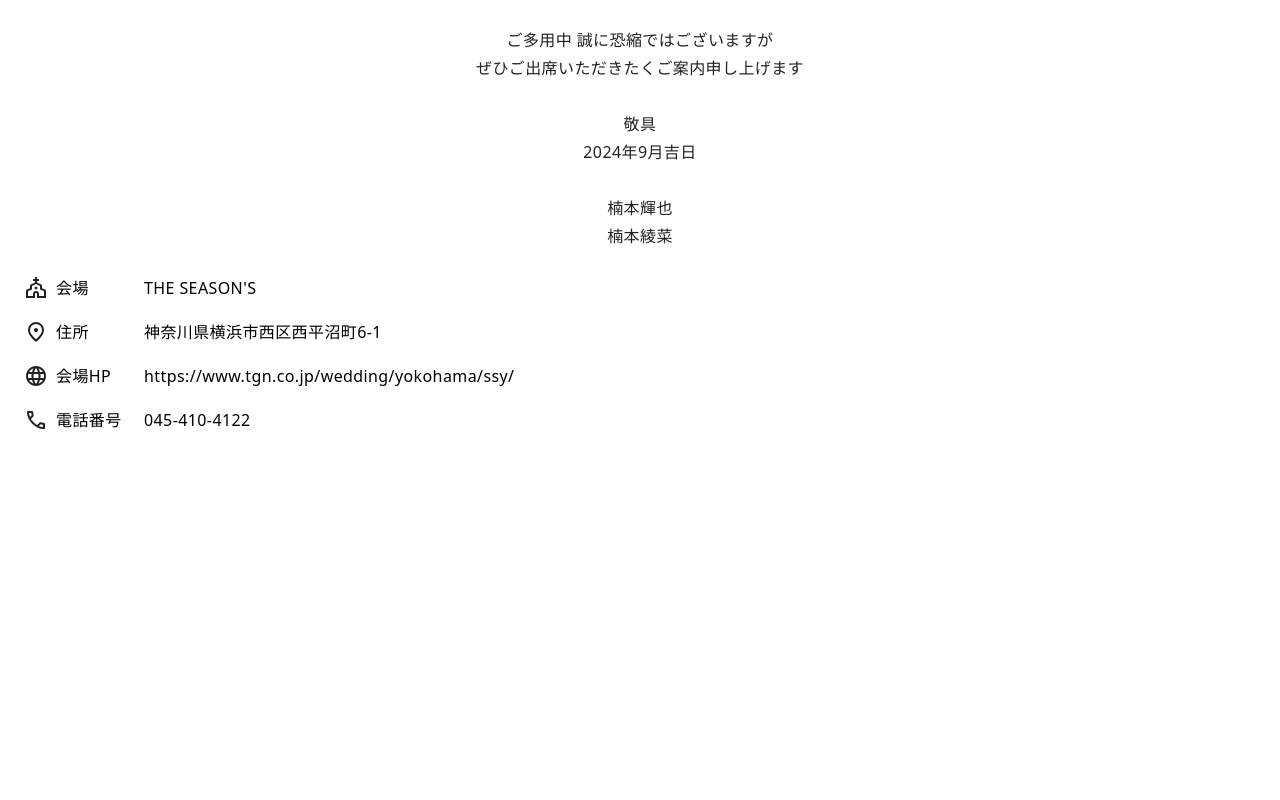
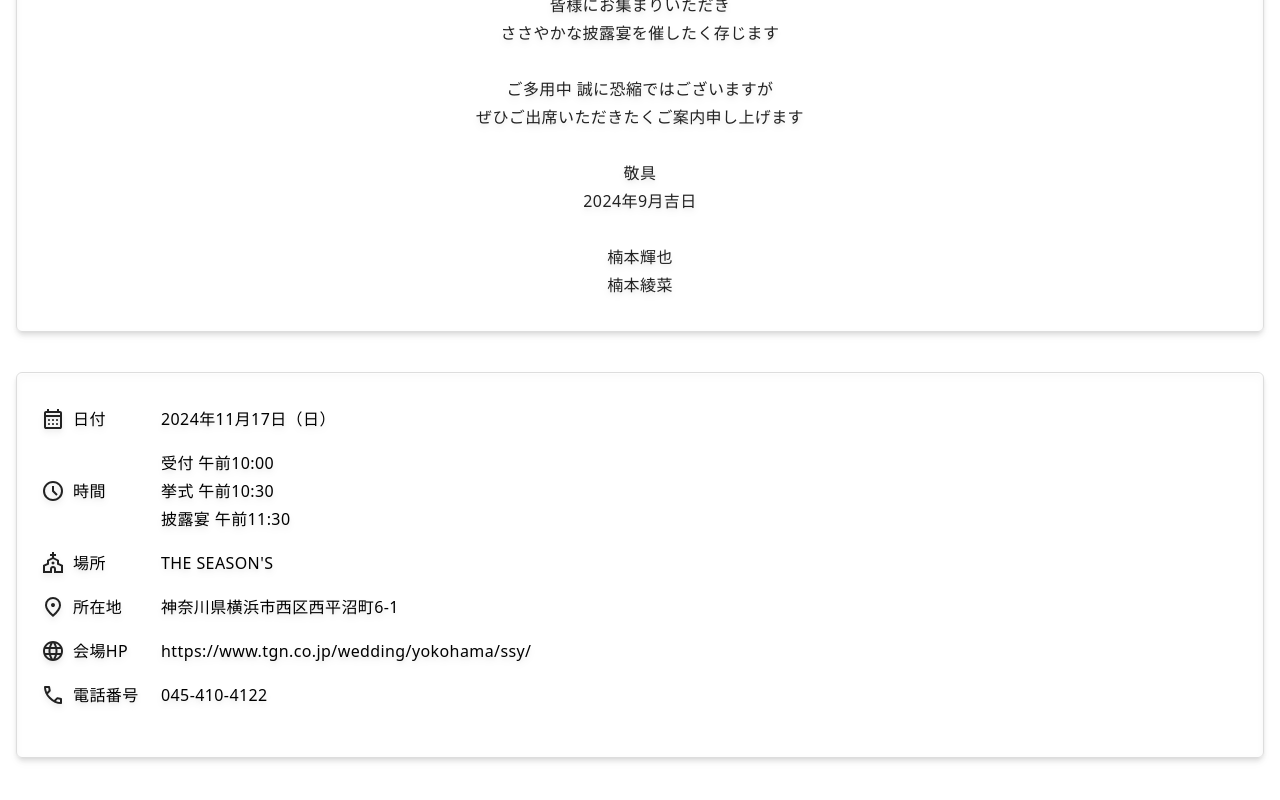
Before and after one commit to teru1116/sun-teru-invitation, a SvelteKit app: page / in a window 1280 px wide. Shown: the part 650-1450 px from the top of the page. Before the commit the page ends 1100 px from the top, so only its background shows below. Built offline with nearby package versions, Linux system fonts and the light colour scheme; grey boxes are pictures that could not be loaded.

Commit message:
基本情報, google map

```diff
--- a/src/app.css
+++ b/src/app.css
@@ -3,6 +3,9 @@
 @tailwind utilities;
 
 @layer base {
+  section {
+    @apply border border-solid border-borderGray rounded-md px-6 py-8 shadow-md drop-shadow-md
+  }
   h1 {
     @apply text-3xl tracking-wider
   }
--- /dev/null
+++ b/src/components/GoogleMapSection.svelte
@@ -0,0 +1,28 @@
+<script lang="ts">
+  import { onMount } from "svelte";
+
+  let googleMap: HTMLIFrameElement
+
+  onMount(() => {
+    const observer = new IntersectionObserver(entries => {
+      entries.forEach(entry => {
+        if (entry.isIntersecting) {
+          googleMap.src = 'https://www.google.com/maps/embed?pb=!1m18!1m12!1m3!1d6499.907816599894!2d139.6060176894818!3d35.45593550216894!2m3!1f0!2f0!3f0!3m2!1i1024!2i768!4f13.1!3m3!1m2!1s0x60185c750a99437b%3A0xbf302586ee13fa5d!2zVEhFIFNFQVNPTidT77yI44K244O744K344O844K644Oz44K677yJ!5e0!3m2!1sja!2sjp!4v1723429874331!5m2!1sja!2sjp'
+          observer.unobserve(googleMap)
+        }
+      })
+    }, {
+      root: null,
+      threshold: 0.1
+    })
+
+    observer.observe(googleMap)
+  })
+</script>
+
+<div>
+  <iframe
+    bind:this={googleMap}
+    title="ザ・シーズンズ" src="" width="100%" height="300" style="border:0;" loading="lazy" referrerpolicy="no-referrer-when-downgrade"
+  />
+</div>
--- a/src/components/InformationSection.svelte
+++ b/src/components/InformationSection.svelte
@@ -8,13 +8,23 @@
 
   const descriptions: DescriptionListItem[] = [
     {
+      svg: `<svg xmlns="http://www.w3.org/2000/svg" height="24px" viewBox="0 -960 960 960" width="24px" fill="#222222"><path d="M200-80q-33 0-56.5-23.5T120-160v-560q0-33 23.5-56.5T200-800h40v-80h80v80h320v-80h80v80h40q33 0 56.5 23.5T840-720v560q0 33-23.5 56.5T760-80H200Zm0-80h560v-400H200v400Zm0-480h560v-80H200v80Zm0 0v-80 80Zm280 240q-17 0-28.5-11.5T440-440q0-17 11.5-28.5T480-480q17 0 28.5 11.5T520-440q0 17-11.5 28.5T480-400Zm-160 0q-17 0-28.5-11.5T280-440q0-17 11.5-28.5T320-480q17 0 28.5 11.5T360-440q0 17-11.5 28.5T320-400Zm320 0q-17 0-28.5-11.5T600-440q0-17 11.5-28.5T640-480q17 0 28.5 11.5T680-440q0 17-11.5 28.5T640-400ZM480-240q-17 0-28.5-11.5T440-280q0-17 11.5-28.5T480-320q17 0 28.5 11.5T520-280q0 17-11.5 28.5T480-240Zm-160 0q-17 0-28.5-11.5T280-280q0-17 11.5-28.5T320-320q17 0 28.5 11.5T360-280q0 17-11.5 28.5T320-240Zm320 0q-17 0-28.5-11.5T600-280q0-17 11.5-28.5T640-320q17 0 28.5 11.5T680-280q0 17-11.5 28.5T640-240Z"/></svg>`,
+      title: `日付`,
+      description: `2024年11月17日（日）`
+    },
+    {
+      svg: `<svg xmlns="http://www.w3.org/2000/svg" height="24px" viewBox="0 -960 960 960" width="24px" fill="#222222"><path d="m612-292 56-56-148-148v-184h-80v216l172 172ZM480-80q-83 0-156-31.5T197-197q-54-54-85.5-127T80-480q0-83 31.5-156T197-763q54-54 127-85.5T480-880q83 0 156 31.5T763-763q54 54 85.5 127T880-480q0 83-31.5 156T763-197q-54 54-127 85.5T480-80Zm0-400Zm0 320q133 0 226.5-93.5T800-480q0-133-93.5-226.5T480-800q-133 0-226.5 93.5T160-480q0 133 93.5 226.5T480-160Z"/></svg>`,
+      title: `時間`,
+      description: `受付 午前10:00\n挙式 午前10:30\n披露宴 午前11:30`,
+    },
+    {
       svg: `<svg xmlns="http://www.w3.org/2000/svg" height="24px" viewBox="0 -960 960 960" width="24px" fill="#222222"><path d="M80-80v-320l160-71v-129l200-100v-60h-80v-80h80v-80h80v80h80v80h-80v60l200 100v129l160 71v320H520v-160q0-17-11.5-28.5T480-280q-17 0-28.5 11.5T440-240v160H80Zm80-80h200v-82q0-51 35-86.5t85-35.5q50 0 85 35.5t35 86.5v82h200v-192l-160-72v-134l-160-82-160 82v134l-160 72v192Zm320-260q25 0 42.5-17.5T540-480q0-25-17.5-42.5T480-540q-25 0-42.5 17.5T420-480q0 25 17.5 42.5T480-420Zm0 20Z"/></svg>`,
-      title: `会場`,
+      title: `場所`,
       description: `THE SEASON'S`
     },
     {
       svg: `<svg xmlns="http://www.w3.org/2000/svg" height="24px" viewBox="0 -960 960 960" width="24px" fill="#222222"><path d="M480-480q33 0 56.5-23.5T560-560q0-33-23.5-56.5T480-640q-33 0-56.5 23.5T400-560q0 33 23.5 56.5T480-480Zm0 294q122-112 181-203.5T720-552q0-109-69.5-178.5T480-800q-101 0-170.5 69.5T240-552q0 71 59 162.5T480-186Zm0 106Q319-217 239.5-334.5T160-552q0-150 96.5-239T480-880q127 0 223.5 89T800-552q0 100-79.5 217.5T480-80Zm0-480Z"/></svg>`,
-      title: `住所`,
+      title: `所在地`,
       description: `神奈川県横浜市西区西平沼町6-1`,
     },
     {
@@ -32,7 +42,7 @@
   ]
 </script>
 
-<section>
+<div>
   <ul>
     {#each descriptions as { svg, title, description, href }}
       <li class="flex items-center mb-4">
@@ -42,7 +52,7 @@
             {title}
           </p>
         </div>
-        <p class="w-[calc(100%_-_120px)]">
+        <p class="w-[calc(100%_-_120px)] whitespace-pre-wrap">
           {#if href}
             <a href={href} target="_blank" class="break-words whitespace-normal hover:">
               {description}
@@ -54,4 +64,4 @@
       </li>
     {/each}
   </ul>
-</section>
+</div>
--- a/src/components/MessageSection.svelte
+++ b/src/components/MessageSection.svelte
@@ -1,4 +1,3 @@
-<div class="p-6">
 <p class="text-center text-textBlack">
   様<br>
   <br>
@@ -18,4 +17,3 @@
   楠本輝也<br>
   楠本綾菜
 </p>
-</div>
--- a/src/routes/+page.svelte
+++ b/src/routes/+page.svelte
@@ -2,12 +2,18 @@
   import FirstView from "../components/FirstView.svelte";
   import MessageSection from "../components/MessageSection.svelte";
   import InformationSection from "../components/InformationSection.svelte";
+  import GoogleMapSection from "../components/GoogleMapSection.svelte";
 </script>
 
 <div>
   <FirstView />
-  <MessageSection />
-  <div class="px-6">
-    <InformationSection />
+  <div class="px-4 mt-10">
+    <section class="mb-10">
+      <MessageSection />
+    </section>
+    <section class="mb-10">
+      <InformationSection />
+    </section>
   </div>
+  <GoogleMapSection />
 </div>
--- a/tailwind.config.cjs
+++ b/tailwind.config.cjs
@@ -4,6 +4,7 @@ module.exports = {
   theme: {
     colors: {
       textBlack: '#222222',
+      borderGray: '#DDDDDD',
       white: '#FFFFFF',
     },
     extend: {},
```
Lines whose indentation alone changed are shown as unchanged.
